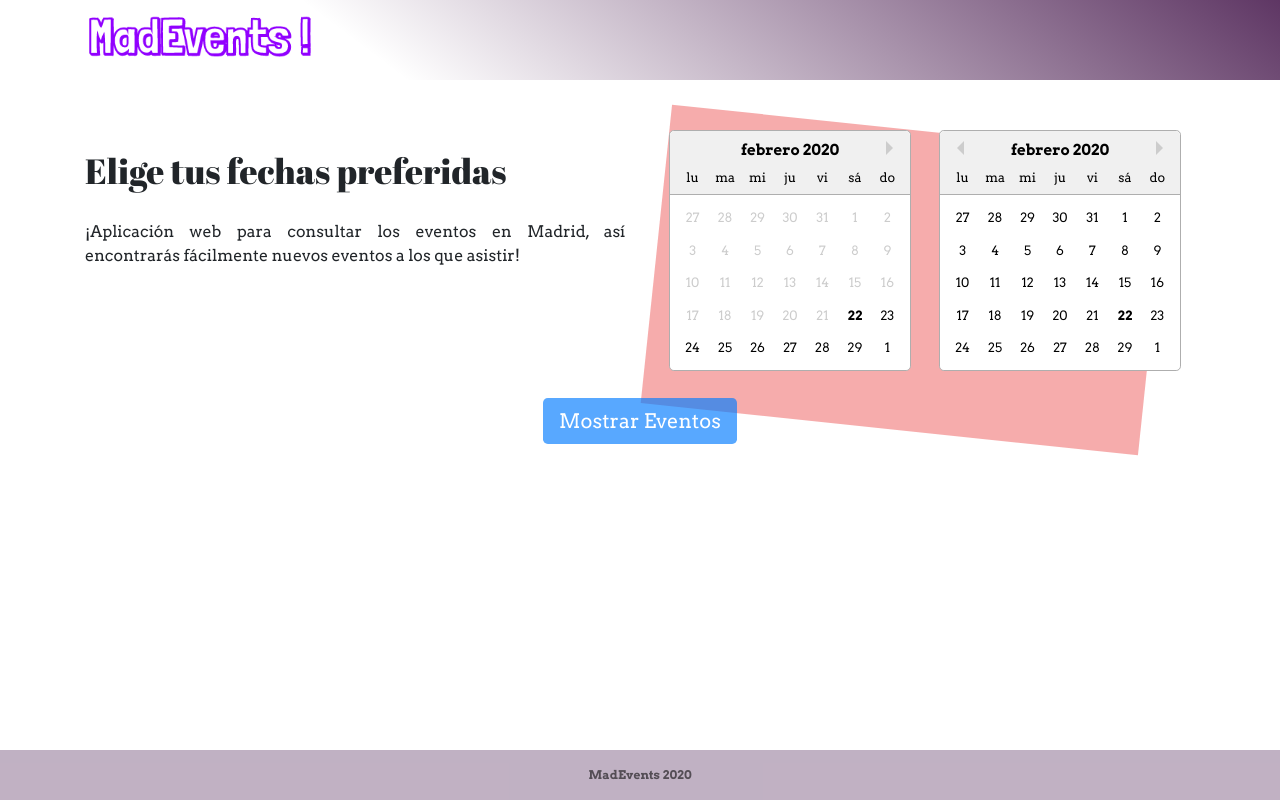
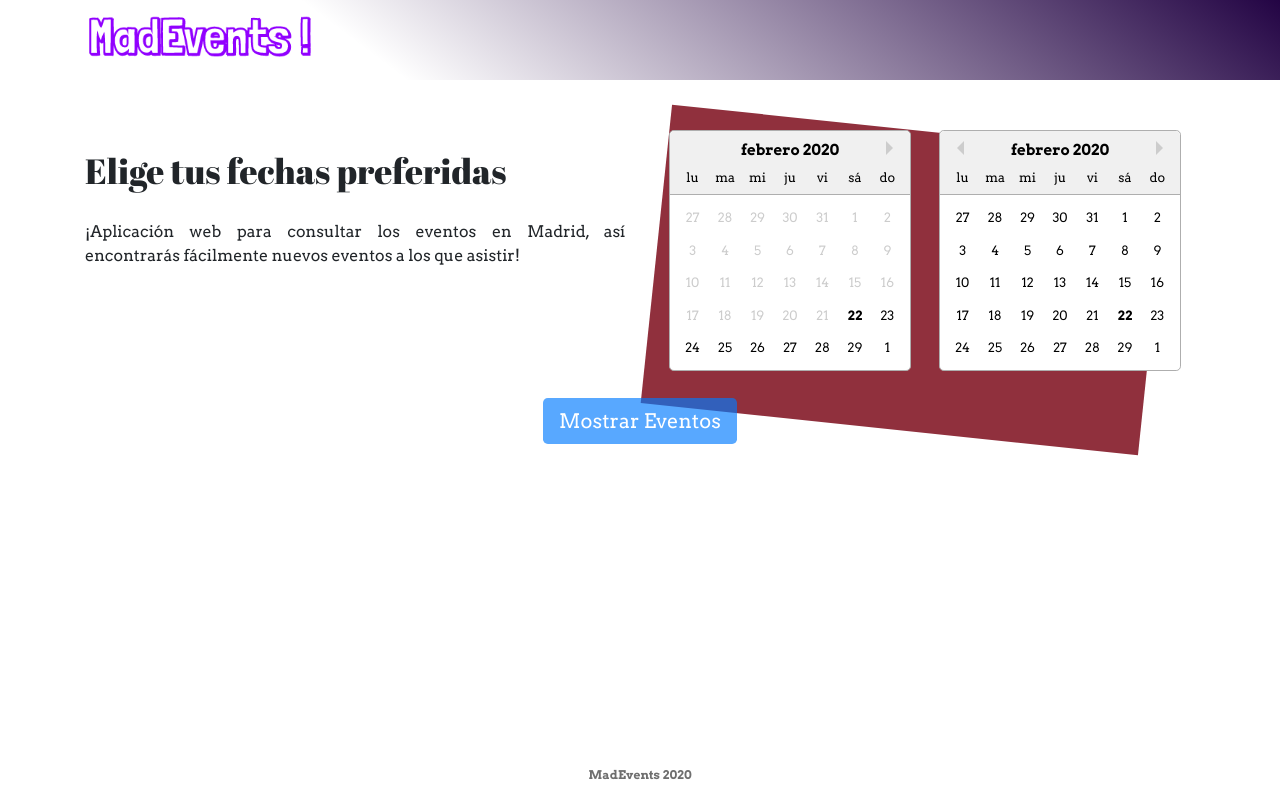
Before and after one commit to Stainless-Nata/madevents, a React (Create React App) app in the folder client/: page / in a window 1280 px wide. Built offline with nearby package versions, Linux system fonts and the light colour scheme; no server answers; what google-maps-react would draw is missing.

Commit message:
Fix colors

```diff
--- a/client/src/stylesheet/_variables.scss
+++ b/client/src/stylesheet/_variables.scss
@@ -10,13 +10,14 @@ $fontBold: 700;
 
 /* Header */
 $headerHeigth: 50px;
-$backgroundColorGradient: linear-gradient(217deg, rgba(54, 4, 61, 0.8), rgba(251, 139, 255, 0) 70.71%);
+$backgroundColorGradient: linear-gradient(217deg, rgb(35, 4, 68), rgba(35, 4, 68, 0) 70.71%);
 /* Footer */
 $footerHeigth: 50px;
-$backgroundColor: rgba(54, 4, 61, 0.308);
 $font-color: rgba(2, 2, 2, 0.568);
 
 /* Landing*/
-$buttonBackgroundColor: rgb(238, 103, 103);
-$buttonFontColor: rgb(255, 255, 255);
-$rectangleBackgroundColor: rgba(238, 103, 103, 0.541);
+$buttonBackgroundColor: rgb(237, 130, 64);
+$buttonBackgroundHoever: rgba(237, 130, 64, 0.438);
+
+$buttonFontColor: rgb(210, 235, 233);
+$rectangleBackgroundColor: rgb(144, 48, 61);
--- a/client/src/stylesheet/footer.scss
+++ b/client/src/stylesheet/footer.scss
@@ -2,7 +2,6 @@
 
 .footer {
   height: 50px;
-  background: $backgroundColor;
   color: $font-color;
   font-size: $smallFontSize;
   font-weight: $fontBold;
--- a/client/src/stylesheet/landing.scss
+++ b/client/src/stylesheet/landing.scss
@@ -39,6 +39,9 @@
   background-color: $buttonBackgroundColor;
   border: $buttonBackgroundColor;
   margin: 20px 0 15px 0;
+  &:hover {
+    background-color: $buttonBackgroundHoever;
+  }
   @media (min-width: 768px) {
     margin: 20px 0 15px 0;
   }
@@ -63,3 +66,8 @@
     transform: rotate(6deg);
   }
 }
+
+.react-datepicker__day--selected,
+.react-datepicker__day--in-range {
+  background-color: $rectangleBackgroundColor;
+}
```
